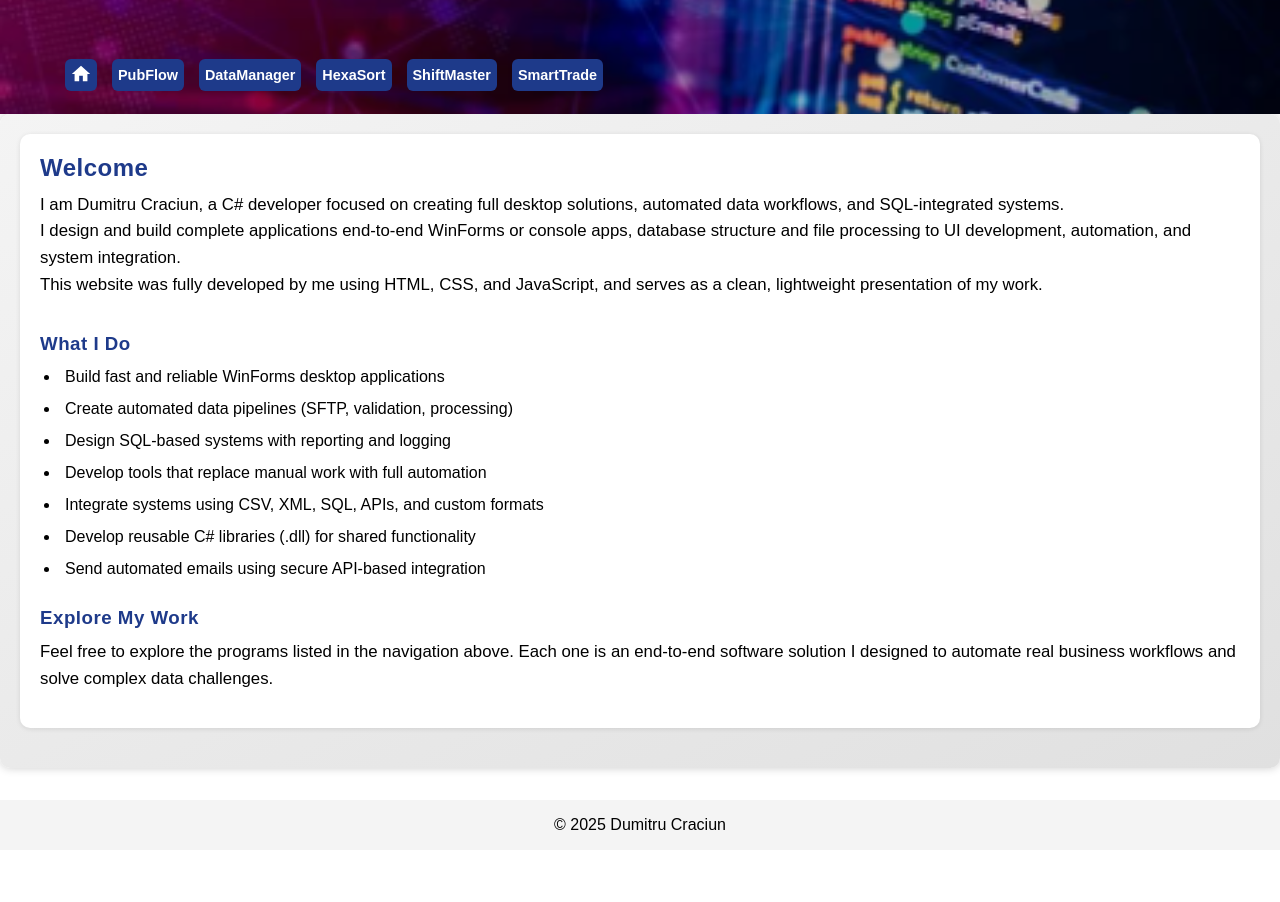
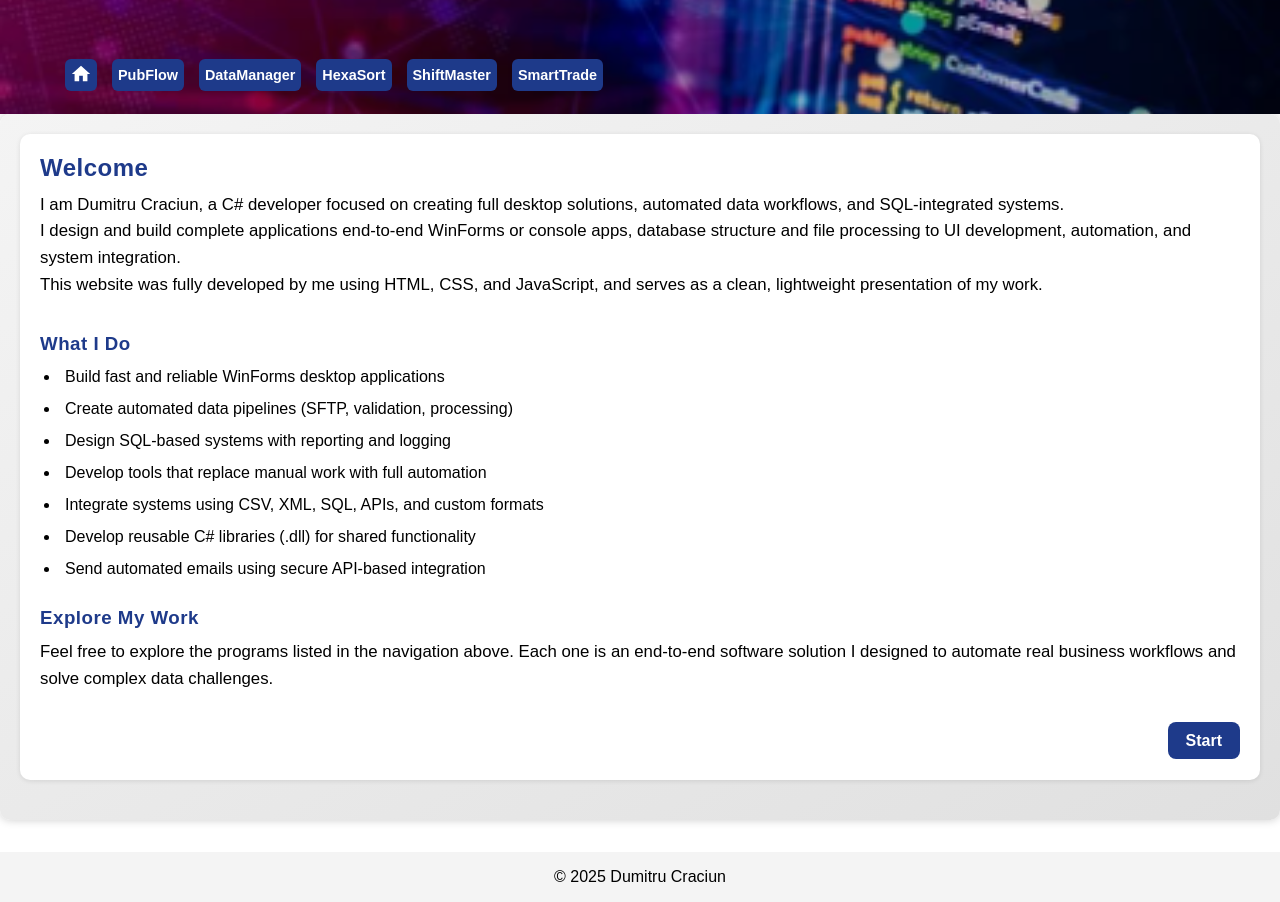
Before and after one commit to DumitruCraciun/PortofolioCSharp, a plain HTML site: page index.html in a window 1280 px wide. Shown: the part 136-1038 px from the top of the page. Before the commit the page ends 986 px from the top, so only its background shows below. Drawn offline with Linux system fonts and the light colour scheme.

Commit message:
NEXT button added

```diff
--- a/index.html
+++ b/index.html
@@ -50,6 +50,11 @@
         Each one is an end-to-end software solution I designed to automate
         real business workflows and solve complex data challenges.
       </p>
+
+      <div class="next-page">
+        <a href="pubflow.html" class="next-button">Start</a>
+      </div>
+
     </section>
 </main>
 
```
Also changed, not shown: datamanager.html (+3 -2 lines), pubflow.html (+1 -1 lines).
